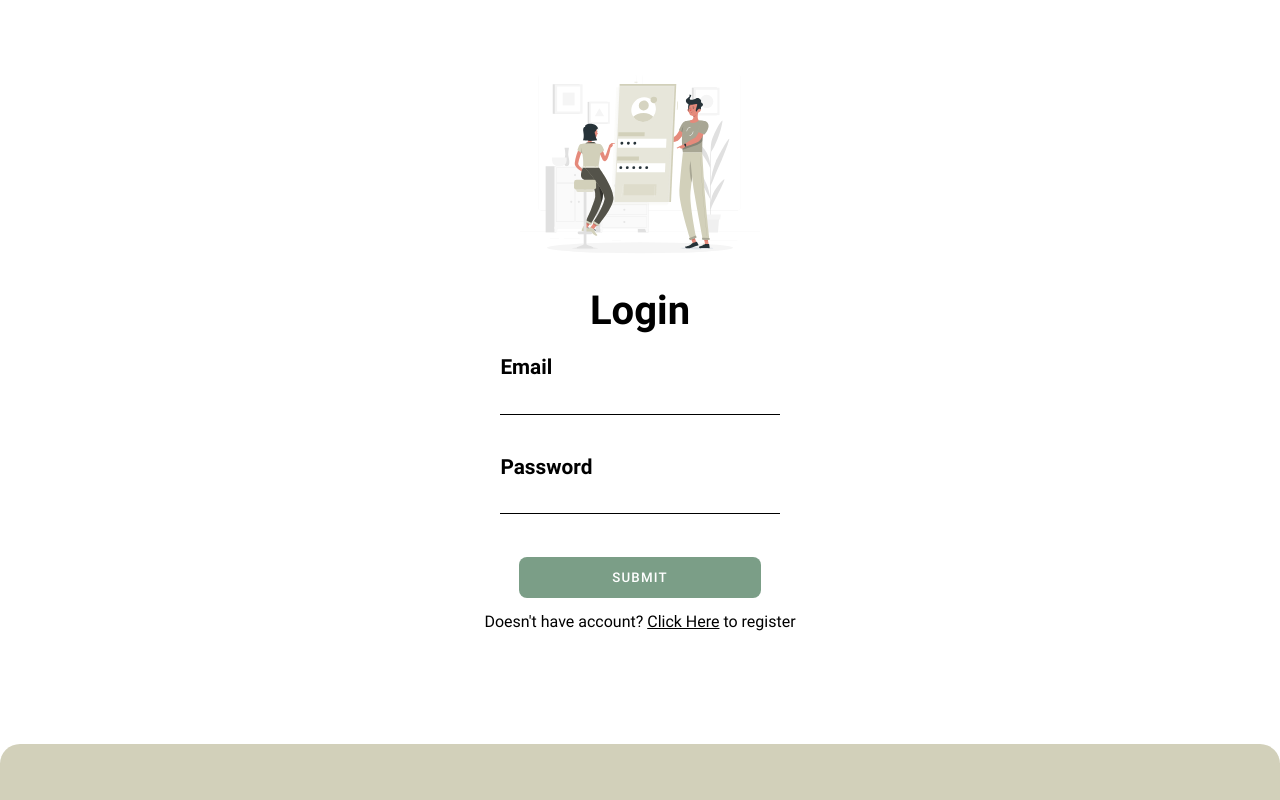
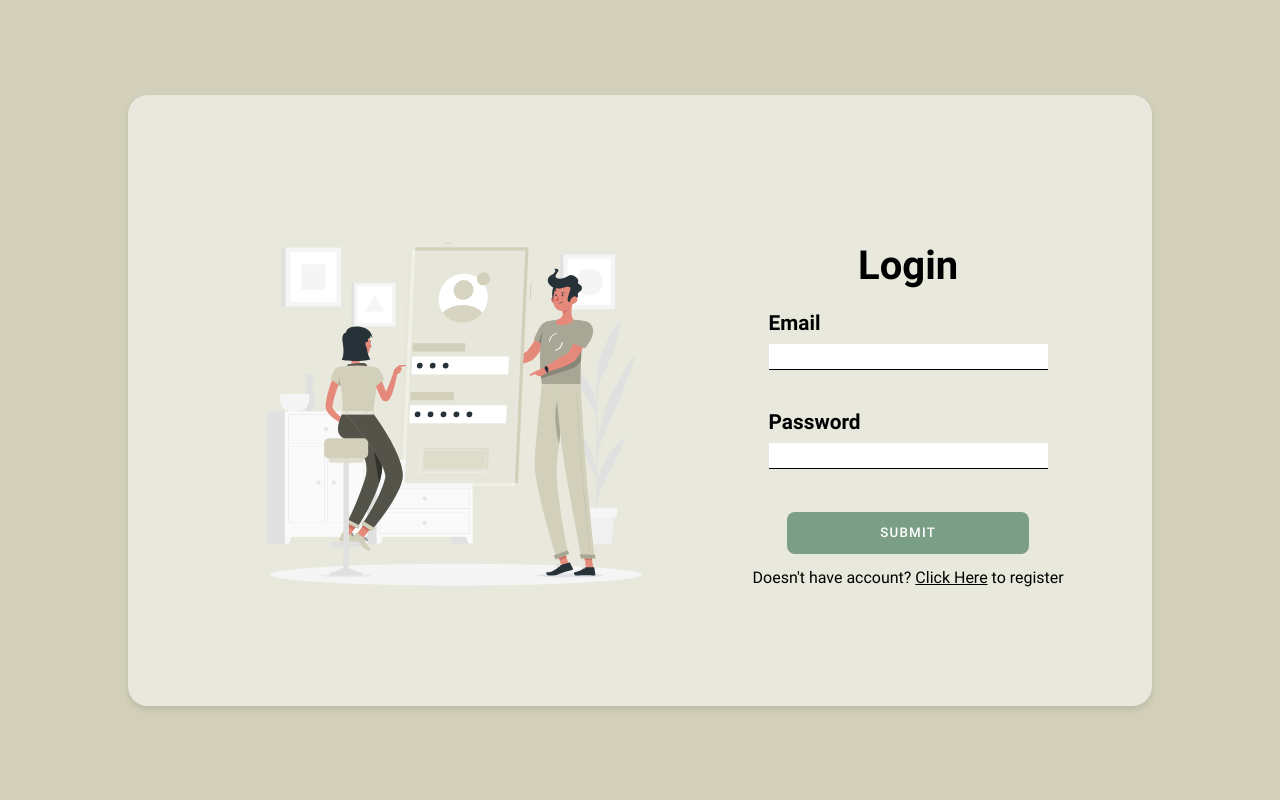
Before and after one commit to MatanB27/uChef, a Next.js app: page /login in a window 1280 px wide. Built offline with nearby package versions, Linux system fonts and the light colour scheme.

Commit message:
login page finish desktop design

```diff
--- a/src/app/(auth)/layout.module.scss
+++ b/src/app/(auth)/layout.module.scss
@@ -4,6 +4,7 @@
     display: flex;
     flex-direction: column;
     justify-content: center;
+    align-items: center;
     overflow: hidden;
 
     .bottom-background {
@@ -25,5 +26,12 @@
 }
 
 @media(min-width: $desktop_size) {
+    .layout {
+        height: 100vh;
+        background-color: $Bone;
+        .bottom-background {
+            display: none;
+        }
 
+    }
 }
--- a/src/app/(auth)/layout.tsx
+++ b/src/app/(auth)/layout.tsx
@@ -15,9 +15,7 @@ export default function AuthLayout(props: AuthLayoutProps) {
 
   return (
     <main className={styles['layout']}>
-      <div className={styles['content']}>
         {children}
-      </div>
 
       <div className={styles['bottom-background']}/>
     </main>
--- a/src/app/(auth)/login/page.module.scss
+++ b/src/app/(auth)/login/page.module.scss
@@ -38,5 +38,24 @@
 }
 
 @media(min-width: $desktop_size) {
+    .login-container {
+       flex-direction: row;
+       padding-top: 5rem;
+       justify-content: space-evenly;
+       margin: 2em;
+       width: 60em;
+       background: rgba(255, 255, 255, 0.5);
+       backdrop-filter: blur(10px);
+       box-shadow: 0 4px 6px rgba(0, 0, 0, 0.1);
+       border-radius: 20px;
+        .login-img-container {
+            img {
+                width: 30em;
+                height: 30em;
+            }
+        }
+        .form {
 
+        }
+    }
 }
--- a/src/app/(auth)/login/page.tsx
+++ b/src/app/(auth)/login/page.tsx
@@ -7,7 +7,7 @@ import { FormEvent, useState } from 'react'
 import { FormType, FormField } from '@/models/form-item'
 import CustomButton from '@/components/custom-button/custom-button'
 import Link from 'next/link'
-import { REGISTER_ROUTE } from '@/app/_lib/constants/routes-constants'
+import { REGISTER_ROUTE } from '@/utils/constants/routes-constants'
 
 type LoginProps = {
 
@@ -56,6 +56,7 @@ export default function Login(props: LoginProps) {
 
             <form className={styles['form']}>
                 <h1 className={styles['title']}>Login</h1>
+                <div className={styles['inputs-container']}>
                     <CustomInput
                         className={styles['custom-input']}
                         name={form.email?.name || ''}
@@ -75,7 +76,7 @@ export default function Login(props: LoginProps) {
                         autoFocus={true}
                         onChange={handleOnChange}
                     />
-
+                </div>
                 <CustomButton
                     className={styles['custom-btn']}
                     text={'SUBMIT'}
--- a/src/app/layout.tsx
+++ b/src/app/layout.tsx
@@ -2,7 +2,7 @@ import { Metadata } from 'next'
 import Header from '@/components/header/header'
 import Footer from '@/components/footer/footer';
 import './style.css'
-import { LOGIN_ROUTE, REGISTER_ROUTE } from './_lib/constants/routes-constants';
+import { LOGIN_ROUTE, REGISTER_ROUTE } from '../utils/constants/routes-constants';
 
 export const metadata: Metadata = {
   title: {
--- a/src/app/page.tsx
+++ b/src/app/page.tsx
@@ -1,5 +1,5 @@
 import Link from "next/link";
-import { LOGIN_ROUTE } from "./_lib/constants/routes-constants";
+import { LOGIN_ROUTE } from "../utils/constants/routes-constants";
 
 export default function Home() {
     //TODO: remove the style when finish
--- a/src/components/custom-button/custom-button.tsx
+++ b/src/components/custom-button/custom-button.tsx
@@ -1,6 +1,6 @@
 import clsx from 'clsx'
 import styles from './custom-button.module.scss'
-import { BUTTON_BUTTON, BUTTON_RESET, BUTTON_SUBMIT } from '@/app/_lib/constants/button-types'
+import { BUTTON_BUTTON, BUTTON_RESET, BUTTON_SUBMIT } from '@/utils/constants/button-types'
 
 type CustomButtonProps = {
     className: string,
--- a/src/components/footer/footer.tsx
+++ b/src/components/footer/footer.tsx
@@ -1,6 +1,6 @@
 "use client";
 
-import { FORGET_PASSWORD_ROUTE, LOGIN_ROUTE, REGISTER_ROUTE, ROOT_ROUTE } from "@/app/_lib/constants/routes-constants"
+import { FORGET_PASSWORD_ROUTE, LOGIN_ROUTE, REGISTER_ROUTE, ROOT_ROUTE } from "@/utils/constants/routes-constants"
 import { usePathname } from "next/navigation"
 import styles from './footer.module.scss';
 import ChefHatIcon from '@/assets/icons/chef-hat.svg'
--- a/src/components/header/header.tsx
+++ b/src/components/header/header.tsx
@@ -1,10 +1,10 @@
 "use client"
 
-import { FORGET_PASSWORD_ROUTE, LOGIN_ROUTE, REGISTER_ROUTE } from "@/app/_lib/constants/routes-constants"
+import { FORGET_PASSWORD_ROUTE, LOGIN_ROUTE, REGISTER_ROUTE } from "@/utils/constants/routes-constants"
 import { usePathname } from "next/navigation"
 import styles from './header.module.scss'
 import ChefHatIcon from '@/assets/icons/chef-hat.svg'
-import { ROOT_ROUTE } from "@/app/_lib/constants/routes-constants"
+import { ROOT_ROUTE } from "@/utils/constants/routes-constants"
 import menuIcon from '@/assets/icons/menu.svg'
 import Link from "next/link"
 import { useEffect, useState } from "react"
--- a/src/components/sidebar/sidebar.tsx
+++ b/src/components/sidebar/sidebar.tsx
@@ -6,7 +6,7 @@ import clsx from 'clsx'
 import CloseIcon from '@/assets/icons/close.svg'
 import Seperator from '../seperator/seperator'
 import Link from 'next/link';
-import { LOGIN_ROUTE } from '@/app/_lib/constants/routes-constants';
+import { LOGIN_ROUTE } from '@/utils/constants/routes-constants';
 import { usePathname } from 'next/navigation';
 import { RouteItem } from "@/models/route-item"
 
```
Also changed, not shown: src/utils/constants/button-types.tsx (renamed from src/app/_lib/constants/button-types.tsx), src/utils/constants/routes-constants.tsx (renamed from src/app/_lib/constants/routes-constants.tsx). Lines whose indentation alone changed are shown as unchanged.
